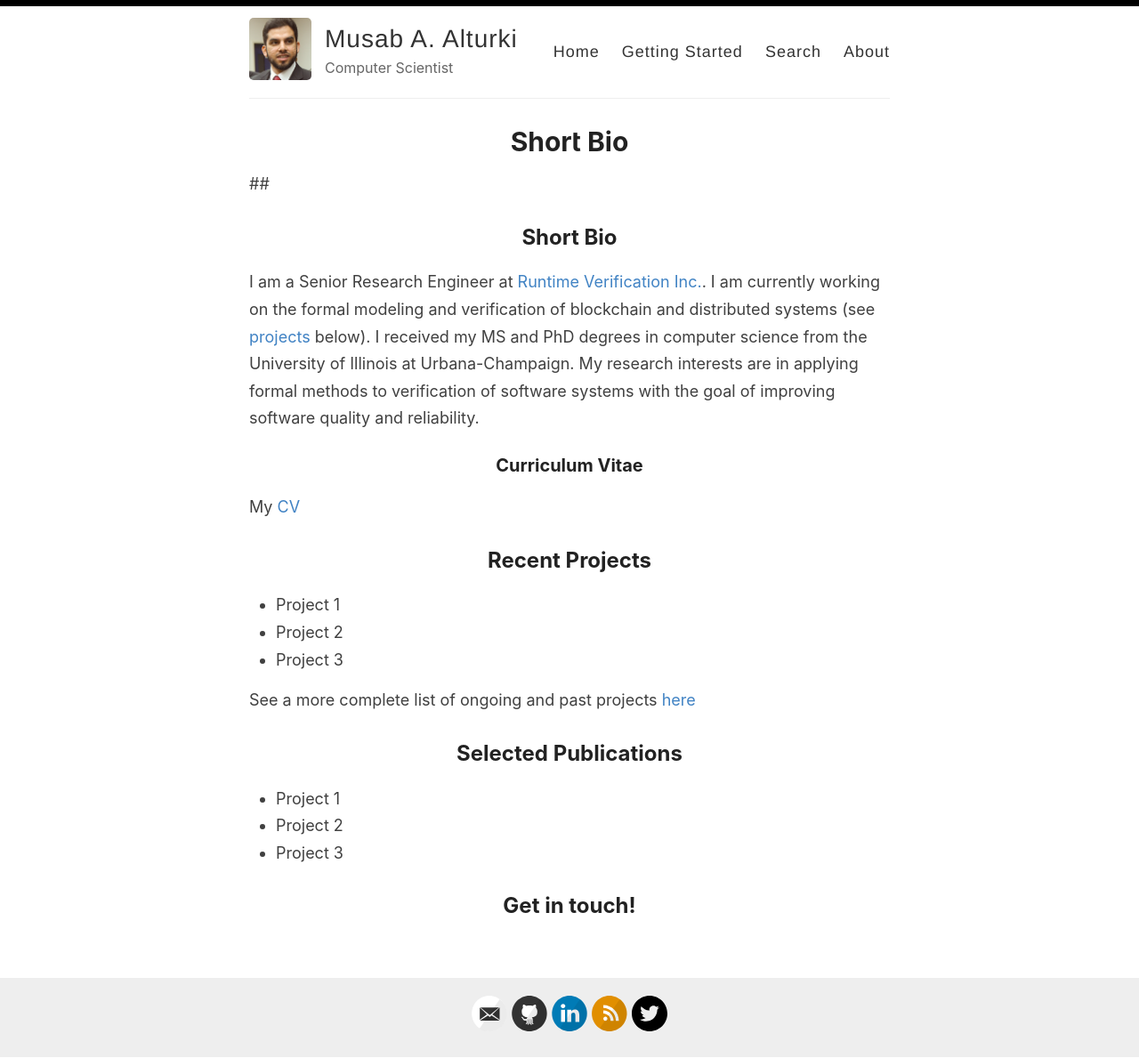
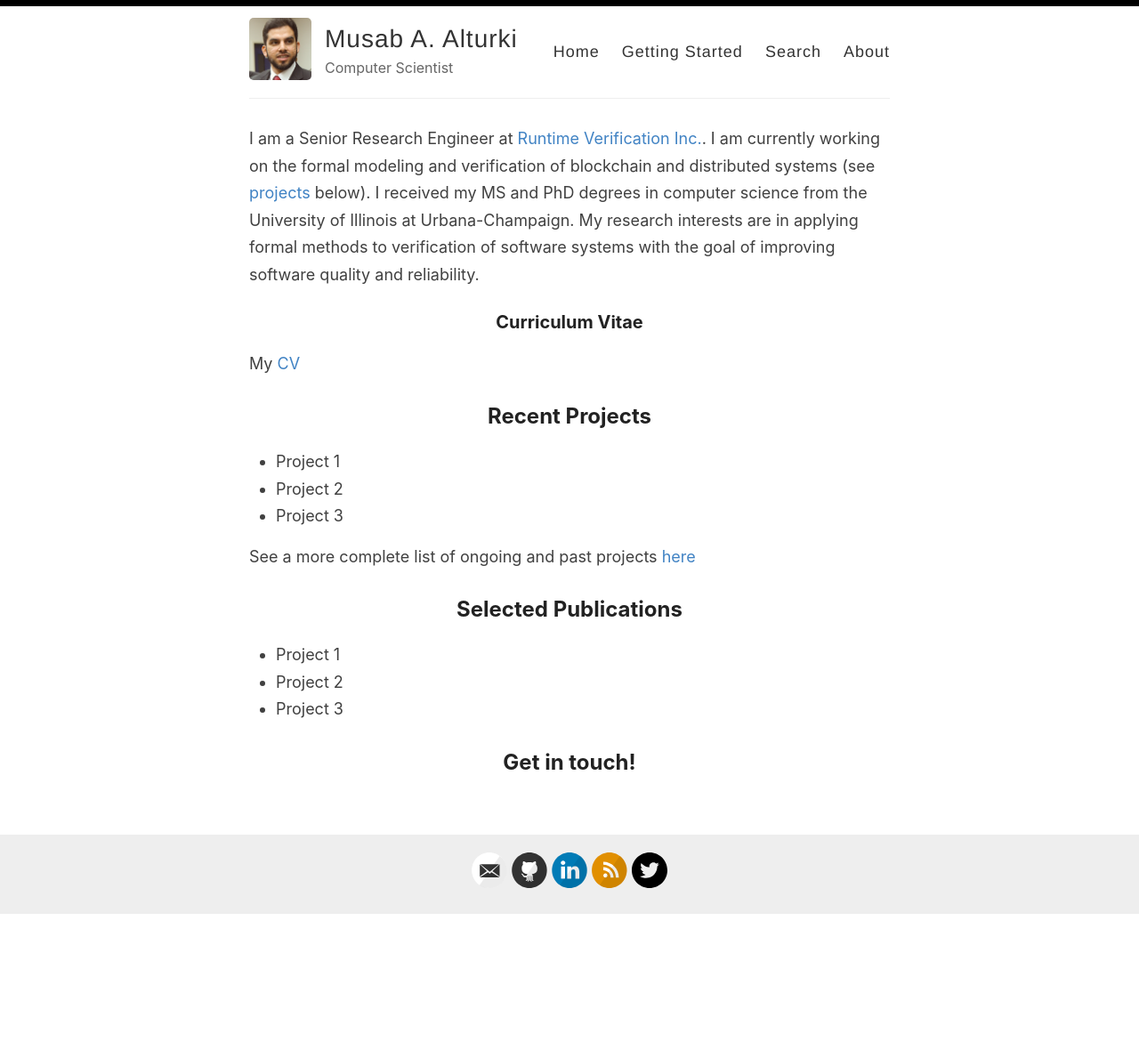
Before and after one commit to malturki/malturki-old.github.io, a Jekyll site: the page built from index.md, in a window 1280 px wide. Shown: the whole page at 89% size. Built offline with Jekyll 4.4.1, drawn with Linux system fonts in a browser that asks for light colours; our own code applies the rules of GitHub Pages for plain Markdown files; after the commit the page ends 1027 px from its top, so only the background shows below that.

Commit message:
Update index.md

```diff
--- a/index.md
+++ b/index.md
@@ -2,10 +2,6 @@
 layout: page
 permalink: /
 ---
-
-##
-
-## Short Bio
 
 I am a Senior Research Engineer at [Runtime Verification Inc.](https://runtimeverification.com). I am currently working on the formal modeling and verification of blockchain and distributed systems (see  [projects](#) below). I received my MS and PhD degrees in computer science from the University of Illinois at Urbana-Champaign. My research interests are in applying formal methods to verification of software systems with the goal of improving software quality and reliability.
 
```
